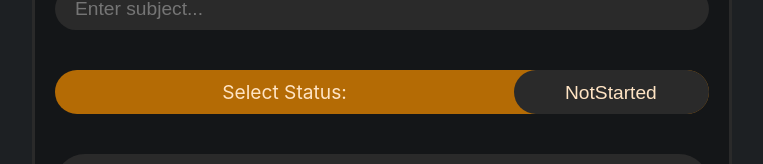
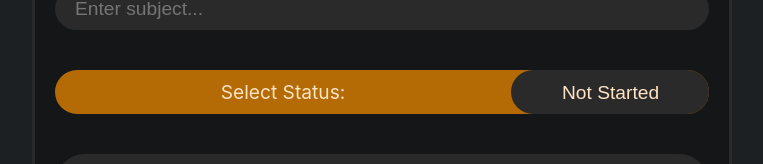
Before and after one commit to ehsanmiran/CustomerCaseFE, a React (Create React App) app in the folder customer-case-fe/: page /addcase in a window 1280 px wide. Shown: the part 432-596 px from the top of the page, without its empty margins (258-1021 px from the left). Built offline with nearby package versions, Linux system fonts and the light colour scheme.

Commit message:
FE and BE are working good now

```diff
--- a/customer-case-fe/src/Views/AddCase.jsx
+++ b/customer-case-fe/src/Views/AddCase.jsx
@@ -90,7 +90,7 @@ const AddCase = () => {
           value={status}
           className="select select-input"
           onChange={(e) => { setStatus(e.target.value) }}>
-            <option value="NotStarted">NotStarted</option>
+            <option value="Not Started">Not Started</option>
             <option value="Processing">Processing</option>
             <option value="Completed">Completed</option>
           </select>
```
